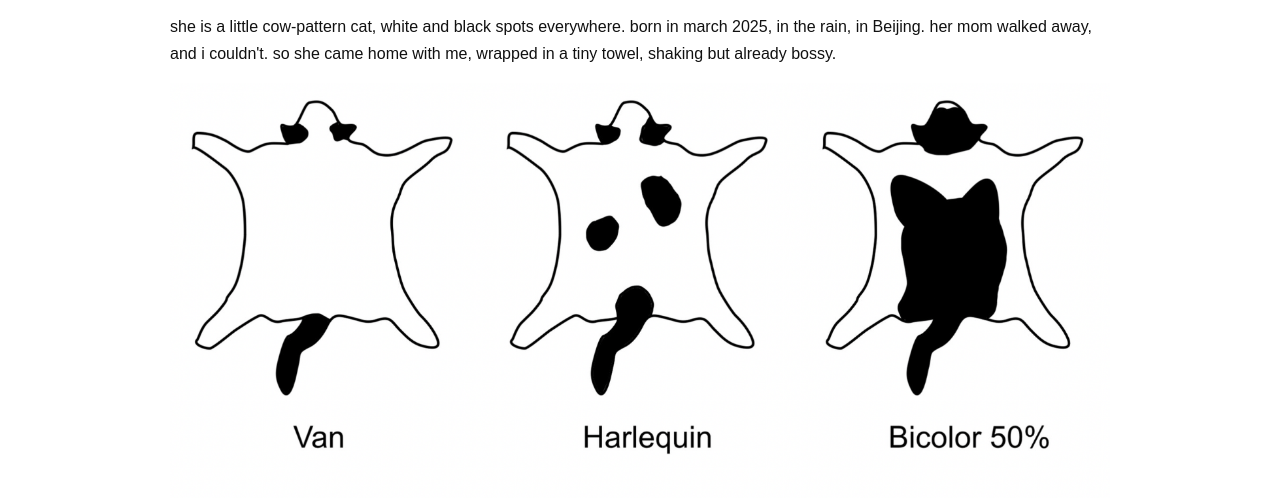
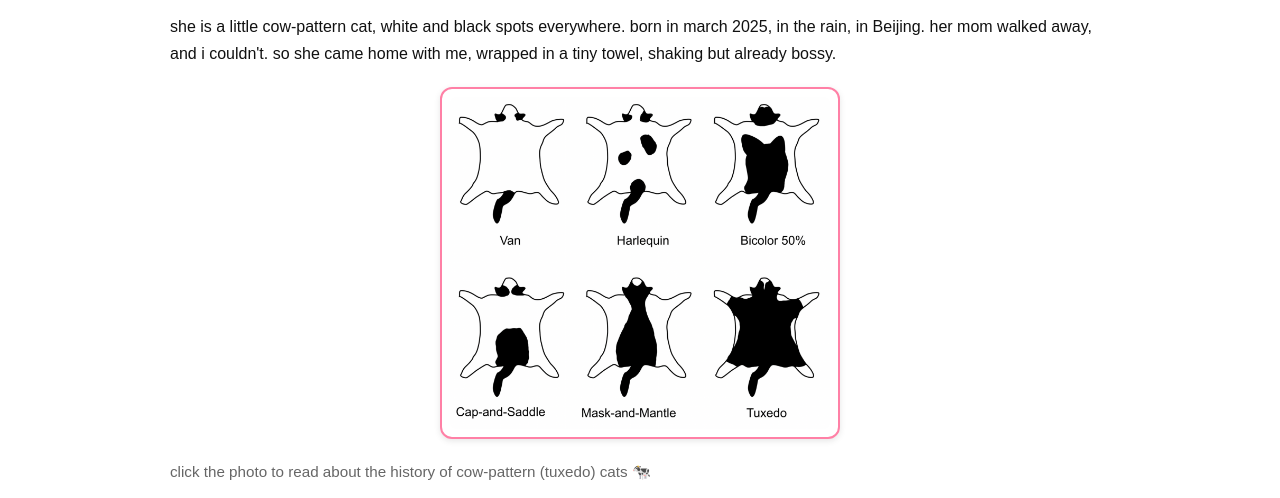
Before and after one commit to slai6-afk/lulucutiecat, a plain HTML site: page lulucutiecat/index.html in a window 1280 px wide. Shown: the part 224-722 px from the top of the page. Drawn offline with Linux system fonts and the light colour scheme.

Commit message:
Add files via upload

```diff
--- a/lulucutiecat/screen.css
+++ b/lulucutiecat/screen.css
@@ -24,4 +24,21 @@ img { max-width: 100%; height: auto; display: block; }
 table { width: 100%; border-collapse: collapse; border: 1px solid #ddd; }
 th, td { padding: 10px; border-top: 1px solid #eee; text-align: left; }
 thead th { background: #ffe6ee; }
+.image-box {
+  width: 70%;
+  max-width: 400px;
+  margin: 20px auto;
+  border: 2px solid var(--pink);
+  border-radius: 12px;
+  padding: 8px;
+  background: #fff;
+  box-shadow: 0 2px 6px rgba(0,0,0,0.1);
+}
+
+.image-box img {
+  display: block;
+  width: 100%;
+  height: auto;
+  border-radius: 8px;
+}
 #footer { border-top: 1px solid #eee; margin-top: 32px; padding: 18px 0; text-align: center; color: var(--gray); }
```
